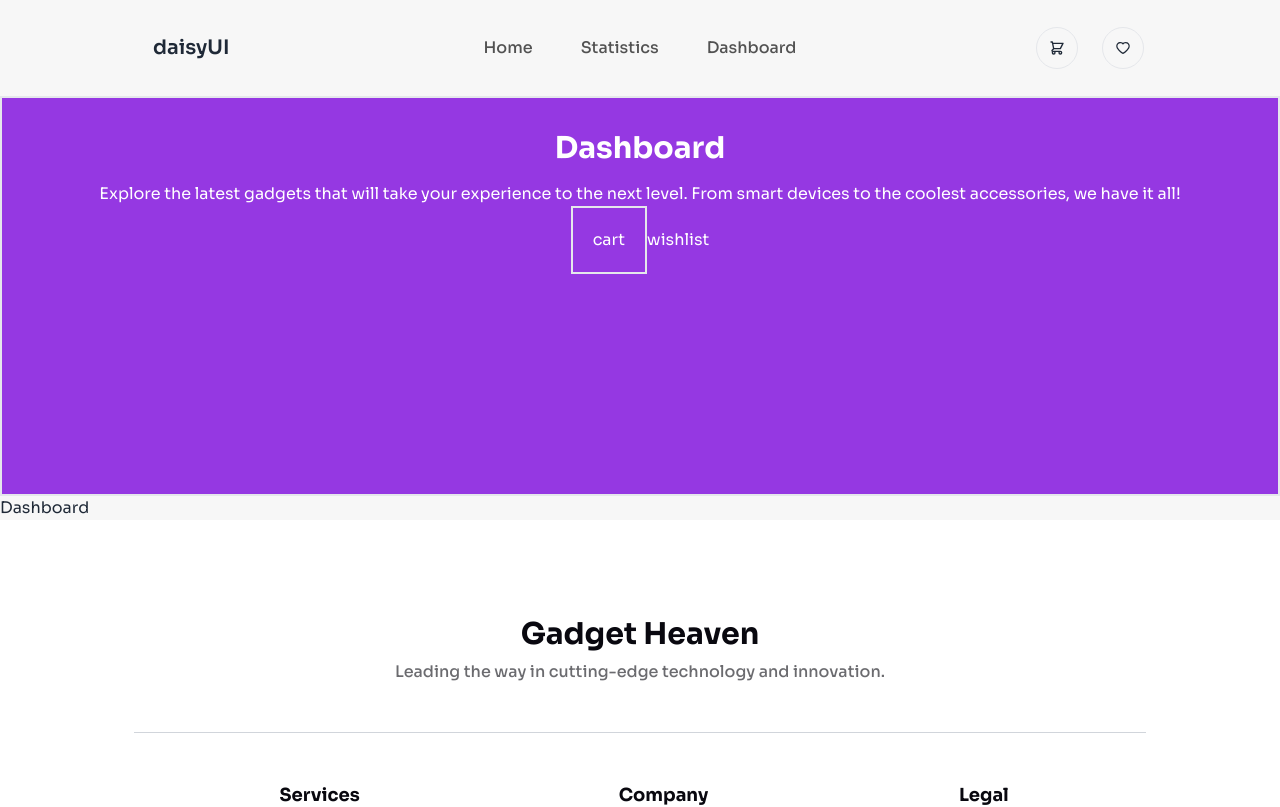
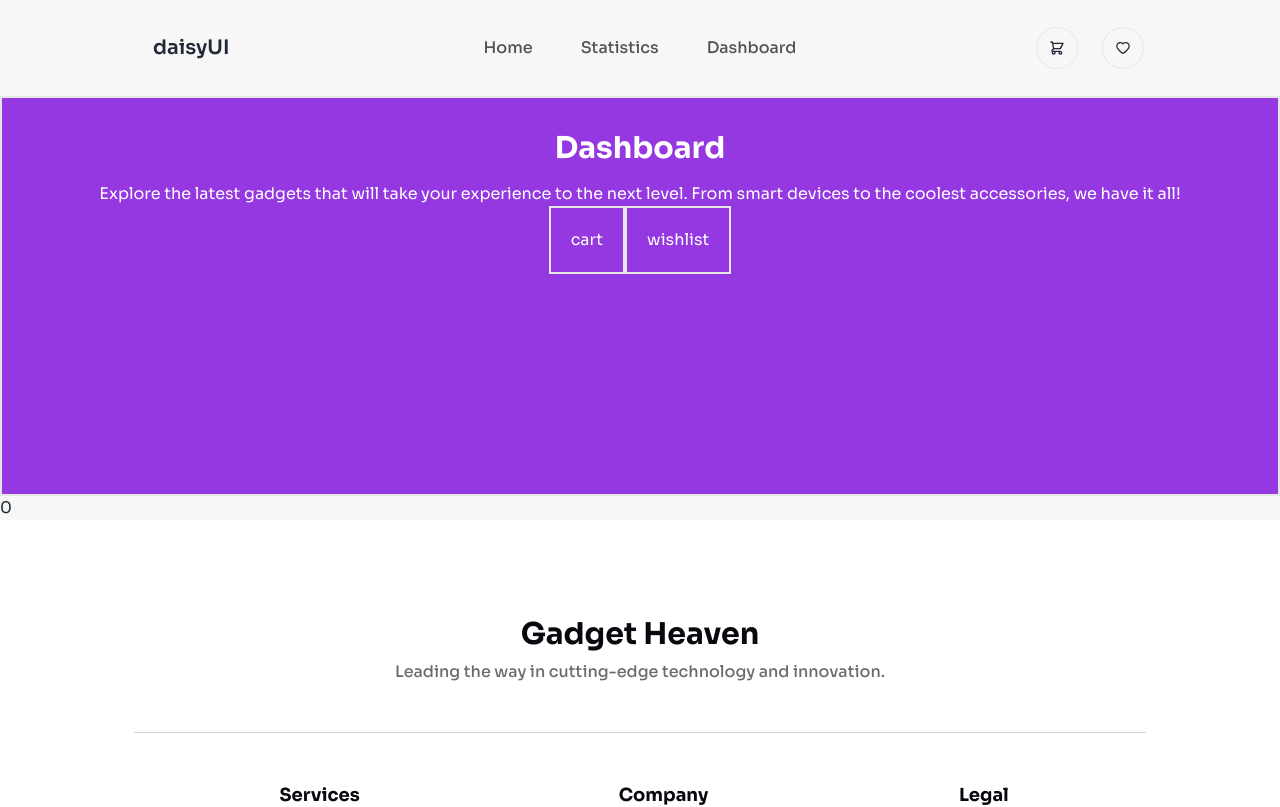
Before and after one commit to ShakirMahmud/gadget-heaven, a React (Vite) app: page /dashboard in a window 1280 px wide. Shown: the top 807 px of the page. Built offline with nearby package versions, Linux system fonts and the light colour scheme.

Commit message:
showing cart list

```diff
--- /dev/null
+++ b/src/components/Dashboard/Cart.jsx
@@ -0,0 +1,50 @@
+import { RxCrossCircled } from "react-icons/rx";
+import React, { useEffect, useState } from 'react';
+import { useLoaderData } from 'react-router-dom';
+import { getAddToCartList, removeFromCartList } from '../../utilities/addToDB';
+
+const Cart = () => {
+    const [cartList, setCartList] = useState([]);
+    const gadgets = useLoaderData();
+    useEffect(()=>{
+        const storedCartList = getAddToCartList();
+        const storedCartListInt = storedCartList.map(id => parseInt(id));
+        const gadgetsInCart = gadgets.filter(gadget => storedCartListInt.includes(gadget.product_id));
+        setCartList(gadgetsInCart);
+    },[]);
+
+    const handleRemove = (productId) => {
+        const updatedCartList = cartList.filter(gadget => gadget.product_id !== productId);
+        setCartList(updatedCartList);
+        removeFromCartList(productId);
+    };
+
+    return (
+        <div>
+            <div>{cartList.length}</div>
+            {
+                cartList.map(gadget => <div key={gadget.product_id}
+                    className='flex w-4/5 mx-auto  bg-white p-8 rounded-2xl my-6'
+                >
+                    <div className="flex flex-grow gap-8">
+                    <div>
+                        <img className='w-52 h-[125px] object-contain rounded-xl' src={gadget.product_image} alt="" />
+                    </div>
+                    <div className='flex flex-col justify-between'>
+                        <h2>{gadget.product_title}</h2>
+                        <p>{gadget.description}</p>
+                        <p>Price: {gadget.price}</p>
+                    </div>
+                    </div>
+                    <div
+                    onClick={() => handleRemove(gadget.product_id)}
+                     className="text-red-600 text-3xl flex ">
+                        <RxCrossCircled />
+                    </div>
+                </div>)
+            }
+        </div>
+    );
+};
+
+export default Cart;
--- a/src/components/Dashboard/Dashboard.jsx
+++ b/src/components/Dashboard/Dashboard.jsx
@@ -1,10 +1,11 @@
 import React from 'react';
-
+import { Outlet } from 'react-router-dom';
 
 const Dashboard = () => {
     return (
         <div>
-            Dashboard
+
+            <Outlet />
         </div>
     );
 };
--- /dev/null
+++ b/src/components/Dashboard/WishList.jsx
@@ -0,0 +1,11 @@
+import React from 'react';
+
+const WishList = () => {
+    return (
+        <div>
+            wishlist
+        </div>
+    );
+};
+
+export default WishList;
--- a/src/components/GadgetDetails/GadgetDetails.jsx
+++ b/src/components/GadgetDetails/GadgetDetails.jsx
@@ -12,7 +12,6 @@ const GadgetDetails = () => {
     const [{ product_image, product_title, price, description, specification, rating, availability }] = clickedGadgets;
 
     const [isWishListed, setIsWishListed] = useState(false);
-
     const renderStars = () => {
         const stars = [];
         const maxStars = 5;
--- a/src/components/NavBar/OtherNavBar.jsx
+++ b/src/components/NavBar/OtherNavBar.jsx
@@ -1,9 +1,10 @@
-import React from 'react';
+
 import { NavLink } from 'react-router-dom';
 import { AiOutlineHeart } from "react-icons/ai";
 import { HiOutlineShoppingCart } from "react-icons/hi";
 
-const OtherNavBar = ({title, subtitle, cart, wishlist}) => {
+const OtherNavBar = ({title, subtitle, cart, wishlist, currentBtn, setCurrentBtn}) => {
+
     return (
         <div>
             <div className="navbar  lg:w-4/5 mx-auto  py-6">
@@ -55,14 +56,20 @@ const OtherNavBar = ({title, subtitle, cart, wishlist}) => {
                 <h2 className='font-bold text-3xl mt-8'>{title}</h2>
                 <p className='text-base mt-4'>{subtitle}</p>
                 {cart && (
-                <button className='border-2 p-5'>{cart}</button>
+                <NavLink
+                to='/dashboard/cart'
+                // onClick={()=>setCurrentBtn(true)}
+                ><button className='border-2 p-5'>{cart}</button></NavLink>
             )}
             {wishlist && (
-                <button>{wishlist}</button>
+                <NavLink
+                to='/dashboard/wishlist'
+                // onClick={()=>setCurrentBtn(false)}
+                ><button className='border-2 p-5'>{wishlist}</button></NavLink>
             )}
             </div>
         </div>
     );
 };
 
-export default OtherNavBar;
+export {OtherNavBar};
--- a/src/main.jsx
+++ b/src/main.jsx
@@ -4,6 +4,7 @@ import './index.css'
 import App from './App.jsx'
 import {
   createBrowserRouter,
+  Outlet,
   RouterProvider,
 } from "react-router-dom";
 import Root from './components/Root/Root.jsx';
@@ -12,6 +13,9 @@ import Statistics from './components/Statistics/Statistics.jsx';
 import Dashboard from './components/Dashboard/Dashboard.jsx';
 import Gadgets from './components/Gadgets/Gadgets.jsx';
 import GadgetDetails from './components/GadgetDetails/GadgetDetails.jsx';
+import Cart from './components/Dashboard/Cart.jsx';
+import WishList from './components/Dashboard/WishList.jsx';
+// import WishList from './components/WishList/WishList.jsx';
 
 const router = createBrowserRouter([
   {
@@ -42,7 +46,26 @@ const router = createBrowserRouter([
       },
       {
         path: '/dashboard',
-        element: <Dashboard></Dashboard>
+        element: <Dashboard></Dashboard>,
+        loader: ()=> fetch('/Gadgets.json'),
+        children: [
+          {
+              path: '/dashboard', // Route for Cart
+              element: <Cart></Cart>,
+              loader: ()=> fetch('../Gadgets.json'),
+          },
+          {
+              path: 'cart', // Route for Cart
+              element: <Cart></Cart>,
+              loader: ()=> fetch('../Gadgets.json'),
+          },
+          {
+              path: 'wishlist', // Route for Wishlist
+              element: <WishList></WishList>,
+              loader: ()=> fetch('../Gadgets.json'),
+          }
+      ]
+
       },
       {
         path: '/:category/:product_id',
--- a/src/utilities/addToDB.js
+++ b/src/utilities/addToDB.js
@@ -18,6 +18,13 @@ const addToStoredCartList = (id) =>{
         localStorage.setItem('cart', JSON.stringify(storedList));
         alert('added to cart successfully')
     }
+}
+
+const removeFromCartList = (id) => {
+    let storedList = getAddToCartList();
+    storedList = storedList.filter(item => item !== id); // Remove item by filtering it out
+    localStorage.setItem('cart', JSON.stringify(storedList));
+    alert('Removed from cart successfully');
 }
 
 const getAddToWishList =()=>{
@@ -42,5 +49,12 @@ const addToStoredWishList = (id) =>{
     }
 }
 
+const removeFromWishList = (id) => {
+    let storedList = getAddToWishList();
+    storedList = storedList.filter(item => item !== id);
+    localStorage.setItem('wishlist', JSON.stringify(storedList));
+    alert('Removed from wishlist successfully');
+}
 
-export {addToStoredCartList, getAddToCartList, getAddToWishList, addToStoredWishList}
+
+export {addToStoredCartList, getAddToCartList, getAddToWishList, addToStoredWishList, removeFromCartList, removeFromWishList}
```
Also changed, not shown: src/components/Root/Root.jsx (+9 -7 lines).
